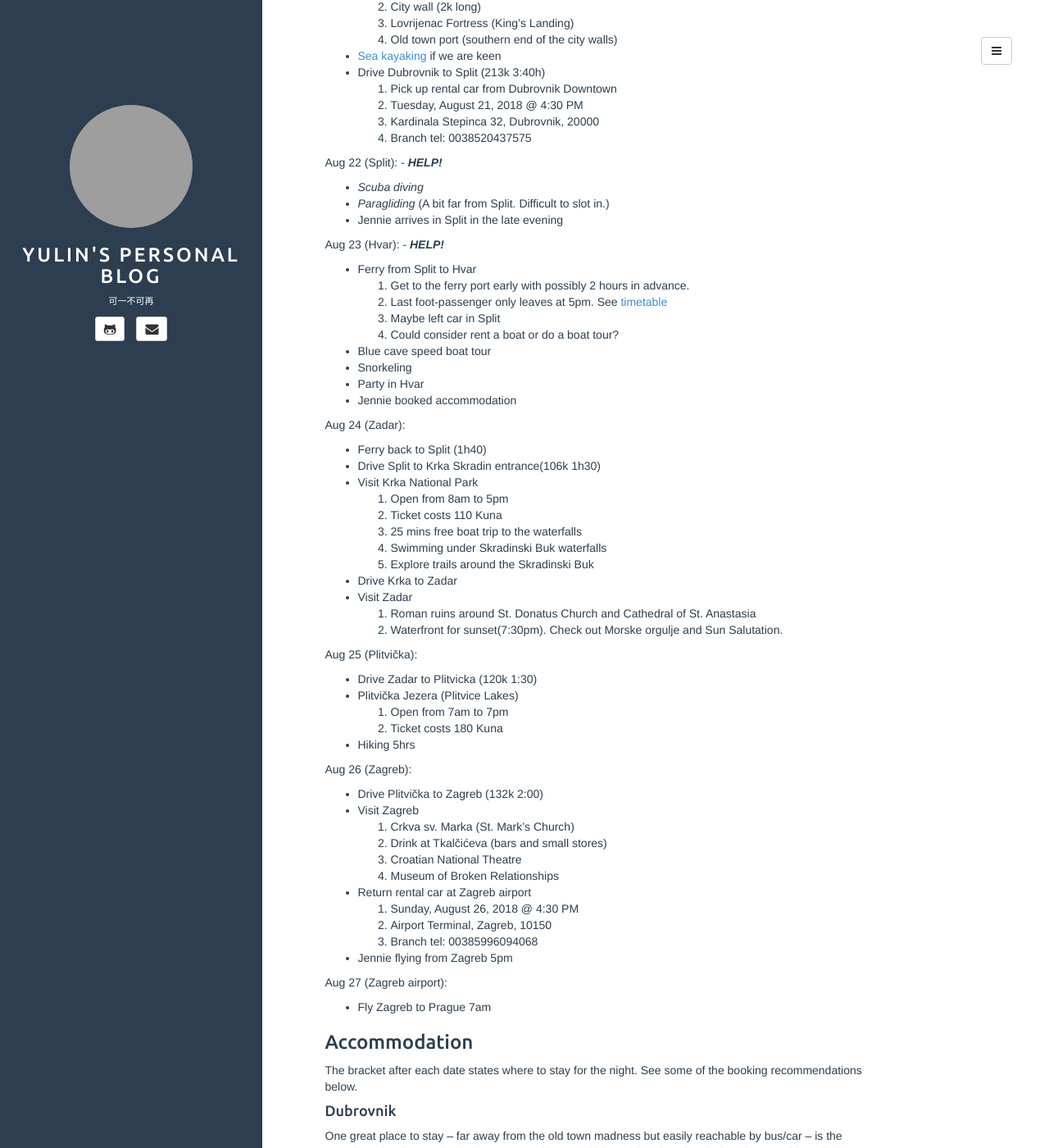
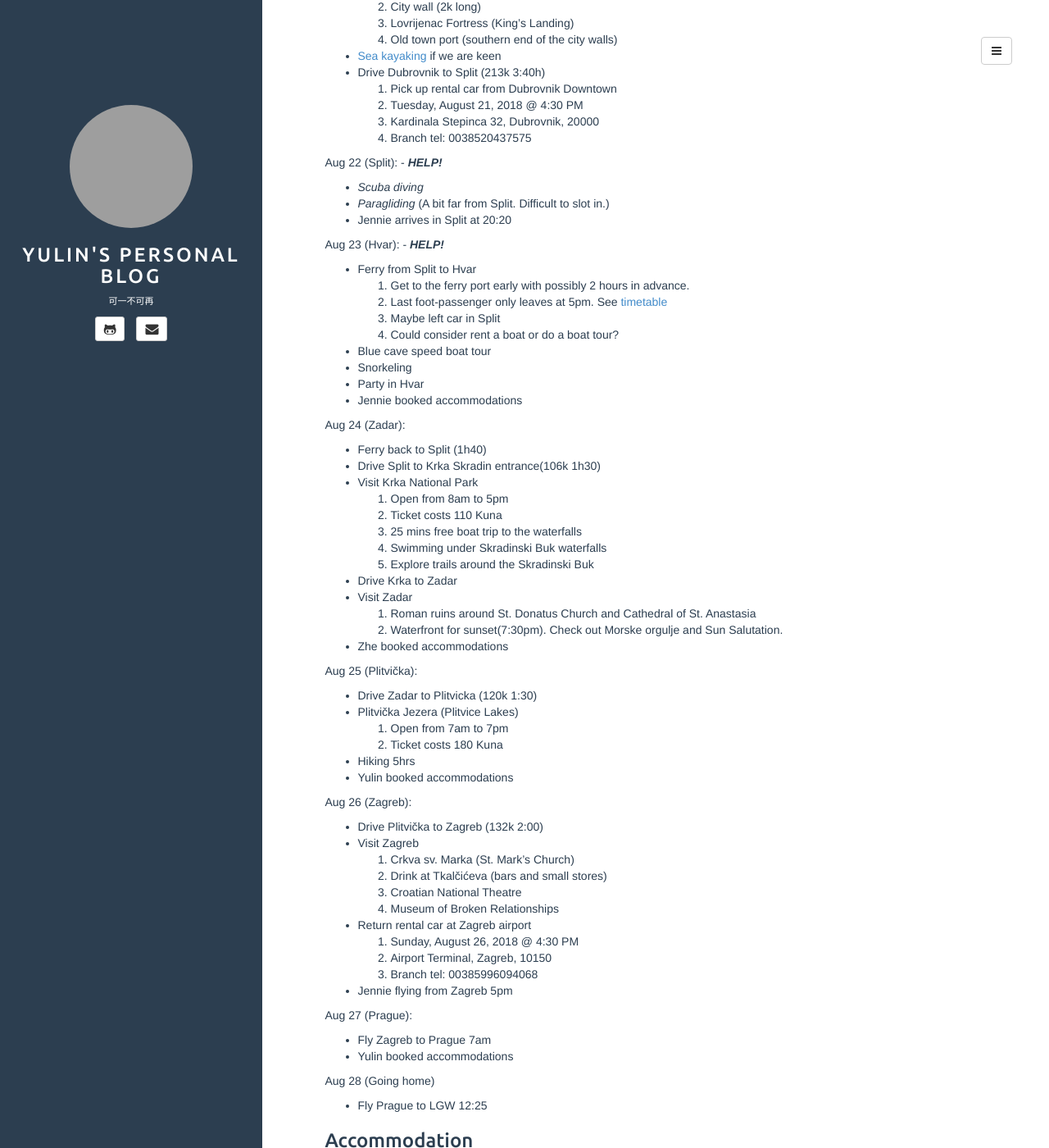
Before and after one commit to JimmyWuMadchester/JimmyWuMadchester.github.io, a Jekyll site: the page built from _posts/2018-07-21-CroatiaTrip.md, in a window 1280 px wide and 1400 px high, scrolled down 724 px. Shown: the whole window at 82% size. Built offline with Jekyll 4.4.1, drawn with Linux system fonts in a browser that asks for light colours; comment, search, counter and statistics services are not loaded; grey boxes are pictures that could not be loaded.

Commit message:
Update 2018-07-21-CroatiaTrip.md

```diff
--- a/_posts/2018-07-21-CroatiaTrip.md
+++ b/_posts/2018-07-21-CroatiaTrip.md
@@ -49,7 +49,7 @@ Aug 22 (Split): - ***HELP!***
 
 * *Scuba diving*
 * *Paragliding* (A bit far from Split. Difficult to slot in.)
-* Jennie arrives in Split in the late evening
+* Jennie arrives in Split at 20:20
 
 Aug 23 (Hvar): - ***HELP!***
 
@@ -61,7 +61,7 @@ Aug 23 (Hvar): - ***HELP!***
 * Blue cave speed boat tour
 * Snorkeling
 * Party in Hvar
-* Jennie booked accommodation
+* Jennie booked accommodations
 
 Aug 24 (Zadar):
 
@@ -77,6 +77,7 @@ Aug 24 (Zadar):
 * Visit Zadar
     1. Roman ruins around St. Donatus Church and Cathedral of St. Anastasia
     1. Waterfront for sunset(7:30pm). Check out Morske orgulje and Sun Salutation.
+* Zhe booked accommodations
 
 Aug 25 (Plitvička):
 
@@ -85,6 +86,7 @@ Aug 25 (Plitvička):
     1. Open from 7am to 7pm
     1. Ticket costs 180 Kuna
 * Hiking 5hrs
+* Yulin booked accommodations
 
 Aug 26 (Zagreb):
 
@@ -100,9 +102,14 @@ Aug 26 (Zagreb):
     1. Branch tel: 00385996094068
 * Jennie flying from Zagreb 5pm
 
-Aug 27 (Zagreb airport):
+Aug 27 (Prague):
 
 * Fly Zagreb to Prague 7am
+* Yulin booked accommodations
+
+Aug 28 (Going home)
+
+* Fly Prague to LGW 12:25
 
 ### Accommodation
 
```
